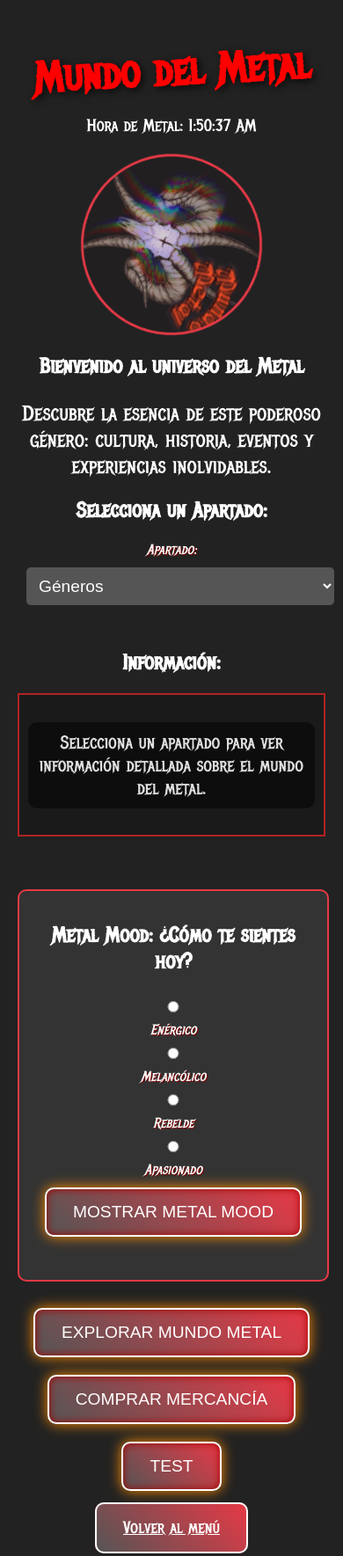
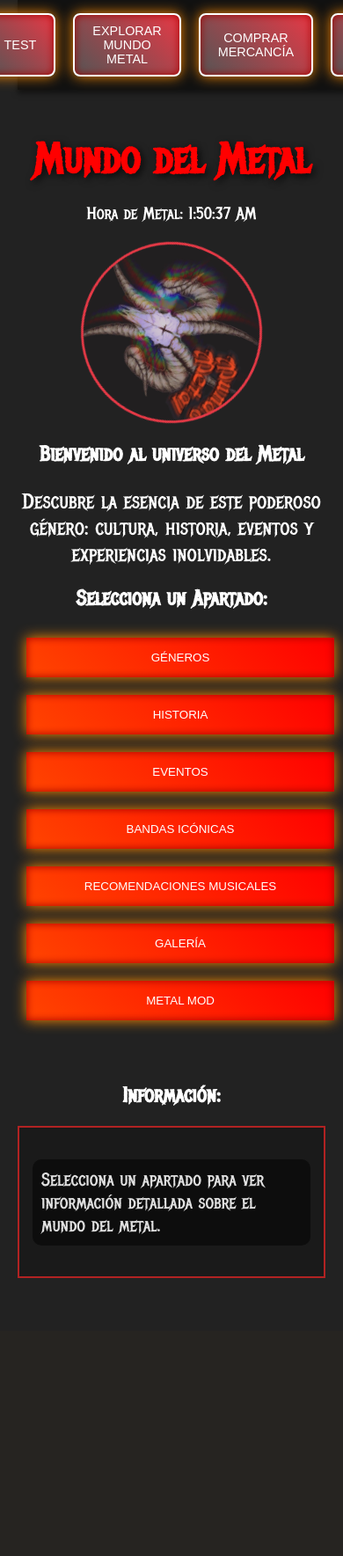
Before and after one commit to PipzhasP/PipzhasP.github.io, a PHP site: page /metal.html in a window 390 px wide. Shown: the whole page at 88% size. After the commit the page ends 1453 px from the top, so only its background shows below. Run offline with PHP 8.4, Linux system fonts and the light colour scheme.

Commit message:
Add files via upload

```diff
--- a/index.html
+++ b/index.html
@@ -5,6 +5,8 @@
   <meta name="viewport" content="width=device-width, initial-scale=1.0">
   <title>Selector de Opciones</title>
   <link href="https://fonts.googleapis.com/css2?family=Metal+Mania&display=swap" rel="stylesheet">
+  <script src="https://cdnjs.cloudflare.com/ajax/libs/jquery/3.6.0/jquery.min.js"></script>
+  <link rel="stylesheet" type="text/css" href="metal.css">
   <style>
     body {
       font-family: 'Metal Mania', cursive;
--- a/metal.css
+++ b/metal.css
@@ -1,9 +1,5 @@
-@media (max-width: 600px) {
-    .main {
-      flex-direction: column;
-    }
-  }
-  body {
+/* Estilos básicos para el body */
+body {
     background-color: #1a1a1a; /* Fondo sólido */
     font-family: 'Metal Mania', cursive; /* Fuente temática del metal */
     color: #e0e0e0;
@@ -11,6 +7,7 @@
     padding: 0;
 }
 
+/* Estilo del encabezado h1 */
 h1 {
     color: #ff0000;
     font-size: 56px; /* Tamaño destacado */
@@ -18,6 +15,7 @@ h1 {
     transform: rotate(-3deg); /* Efecto inclinado */
 }
 
+/* Estilos del formulario */
 form {
     background: linear-gradient(180deg, #2a2a2a, #1a1a1a); /* Degradado temático */
     border: 5px double #b22222; /* Borde rojo impactante */
@@ -27,6 +25,7 @@ form {
     width: 80%; /* Tamaño dinámico para adaptarse a pantallas */
 }
 
+/* Estilos del botón */
 button {
     background: linear-gradient(45deg, #ff4500, #ff0000); /* Fondo llamativo */
     box-shadow: 0px 0px 15px #ff8c00, 0px 0px 10px #a40000 inset; /* Efecto brillante */
@@ -39,17 +38,20 @@ button {
     transition: transform 0.3s, box-shadow 0.3s; /* Suavidad en efectos */
 }
 
+/* Efectos al pasar el mouse por el botón */
 button:hover {
     background: linear-gradient(45deg, #a40000, #7b0000); /* Cambio al pasar el mouse */
     box-shadow: 0px 0px 20px #dd1818; /* Intensifica el brillo */
     transform: scale(1.1); /* Efecto de zoom */
 }
 
+/* Estilos para las etiquetas */
 label {
     font-style: italic; /* Un toque inclinado */
     text-shadow: 1px 1px #7b0000; /* Sombra temática */
 }
 
+/* Estilos para select e input */
 select, input {
     background-color: #2a2a2a; /* Fondo oscuro */
     border: 2px solid #b22222; /* Borde rojo */
@@ -59,10 +61,12 @@ select, input {
     width: 100%; /* Ajuste responsivo */
 }
 
+/* Efecto de hover para select e input */
 select:hover, input:hover {
     border-color: #ff0000; /* Cambiar borde al pasar el mouse */
 }
 
+/* Estilos para el apartado de información */
 #info-apartado {
     border: 2px solid #b22222; /* Borde temático */
     padding: 10px;
@@ -71,3 +75,61 @@ select:hover, input:hover {
     color: #e0e0e0;
     text-align: center;
 }
+
+/* Media Query para pantallas pequeñas (móviles) */
+@media (max-width: 600px) {
+    body {
+        background-color: #121212; /* Fondo más oscuro en pantallas pequeñas */
+    }
+
+    h1 {
+        font-size: 32px; /* Reducir el tamaño del encabezado */
+        text-shadow: 2px 2px 6px #7b0000, 0 0 4px #fc0202; /* Ajustar la sombra */
+        transform: rotate(0); /* Eliminar el efecto de rotación */
+    }
+
+    form {
+        width: 90%; /* Aumentar el ancho del formulario en pantallas pequeñas */
+        margin: 10px; /* Ajustar márgenes */
+        padding: 15px; /* Reducir el padding */
+    }
+
+    button {
+        width: 100%; /* Botón de ancho completo en móviles */
+        padding: 15px; /* Aumentar el padding para hacer más fácil el clic */
+    }
+
+    #info-apartado {
+        padding: 15px; /* Aumentar el padding en pantallas pequeñas */
+    }
+}
+
+/* Media Query para pantallas medianas (tabletas) */
+@media (min-width: 601px) and (max-width: 1024px) {
+    h1 {
+        font-size: 48px; /* Tamaño mediano para tabletas */
+    }
+
+    form {
+        width: 70%; /* Formulario más pequeño en tabletas */
+    }
+
+    button {
+        width: 100%; /* Botón de ancho completo en tabletas también */
+    }
+
+    #info-apartado {
+        padding: 12px; /* Ajuste de padding en tabletas */
+    }
+}
+
+/* Media Query para pantallas grandes (escritorios) */
+@media (min-width: 1025px) {
+    form {
+        width: 60%; /* Formulario más pequeño en pantallas grandes */
+    }
+
+    button {
+        width: auto; /* Botón de tamaño normal en pantallas grandes */
+    }
+}
--- a/metal.html
+++ b/metal.html
@@ -15,18 +15,52 @@
       --btn-bg: #555;
       --btn-hover: #999;
     }
+
+    /* Barra de navegación en la parte superior */
+    .navbar {
+      display: flex;
+      justify-content: center;
+      background-color: #111;
+      padding: 15px;
+      position: fixed;
+      top: 0;
+      width: 100%;
+      z-index: 10;
+      box-shadow: 0 4px 6px rgba(0, 0, 0, 0.5);
+    }
+
+    .navbar .btn {
+      margin: 0 10px;
+      font-size: 0.9rem; /* Hacer los botones más pequeños */
+      padding: 10px 20px; /* Reducir el tamaño de los botones */
+      background: linear-gradient(45deg, var(--btn-bg), var(--accent));
+      color: #fff;
+      border: 2px solid #fff;
+      border-radius: 8px; /* Bordes más redondeados */
+      cursor: pointer;
+      transition: transform 0.3s ease, background 0.3s ease, box-shadow 0.3s ease;
+    }
+
+    .navbar .btn:hover {
+      transform: scale(1.1);
+      box-shadow: 0 0 20px var(--accent);
+      background: linear-gradient(45deg, var(--accent), var(--btn-hover));
+    }
+
     body {
       font-family: 'Metal Mania', cursive;
       text-align: center;
       background: var(--primary-bg);
       color: #fff;
-      padding: 20px;
+      padding: 120px 20px 20px;
       margin: 0;
       transition: background-image 1s ease-in-out;
     }
+
     h1, h2 {
       margin-bottom: 20px;
     }
+
     h1 {
       font-size: 3rem;
       animation: fadeIn 2s;
@@ -34,14 +68,38 @@
       text-shadow: 3px 3px 8px rgba(0,0,0,0.7);
       margin-bottom: 20px;
     }
+
     @keyframes fadeIn {
       from { opacity: 0; }
       to { opacity: 1; }
     }
+
     p {
       font-size: 1.5rem;
       margin-bottom: 20px;
     }
+    h1, h2 {
+      margin-bottom: 20px;
+    }
+
+    h1 {
+      font-size: 3rem;
+      animation: fadeIn 2s;
+      cursor: pointer;
+      text-shadow: 3px 3px 8px rgba(0,0,0,0.7);
+      margin-bottom: 20px;
+    }
+
+    @keyframes fadeIn {
+      from { opacity: 0; }
+      to { opacity: 1; }
+    }
+
+    p {
+      font-size: 1.5rem;
+      margin-bottom: 20px;
+    }
+
     .btn {
       padding: 15px 30px;
       background: linear-gradient(45deg, var(--btn-bg), var(--accent));
@@ -53,15 +111,18 @@
       font-size: 1.2rem;
       transition: transform 0.3s ease, background 0.3s ease, box-shadow 0.3s ease;
     }
+
     .btn:hover {
       transform: scale(1.1);
       box-shadow: 0 0 20px var(--accent);
       background: linear-gradient(45deg, var(--accent), var(--btn-hover));
     }
+
     #clock {
       font-size: 1.2rem;
       margin-top: 10px;
     }
+
     #metalIcon {
       width: 200px;
       height: 200px;
@@ -71,17 +132,21 @@
       border: 3px solid var(--accent);
       transition: transform 0.3s ease, box-shadow 0.3s ease;
     }
+
     #metalIcon:hover {
       transform: scale(1.1);
       box-shadow: 0 0 20px var(--accent);
     }
+
     @keyframes spin {
       from { transform: rotate(0deg); }
       to { transform: rotate(360deg); }
     }
+
     #metalIcon {
       animation: spin 5s linear infinite;
     }
+
     .mood-section {
       border: 2px solid var(--accent);
       padding: 15px;
@@ -91,9 +156,11 @@
       background: var(--secondary-bg);
       transition: transform 0.3s ease;
     }
+
     .mood-section:hover {
       transform: scale(1.05);
     }
+
     select {
       font-size: 1.2rem;
       padding: 10px;
@@ -104,52 +171,108 @@
       border: none;
       transition: background-color 0.3s;
     }
+
     #info-apartado p {
       font-size: 1.3rem;
       background: rgba(0, 0, 0, 0.5);
       padding: 10px;
       border-radius: 10px;
+      text-align: left;
+    }
+
+    /* Estilos para apartados con listas */
+    .info-section {
+      margin-top: 20px;
+      padding: 20px;
+      background-color: var(--secondary-bg);
+      border-radius: 10px;
+      border: 2px solid var(--accent);
+    }
+
+    .info-section h3 {
+      font-size: 1.8rem;
+      color: var(--accent);
+      margin-bottom: 15px;
+    }
+
+    .info-section ul {
+      font-size: 1.2rem;
+      line-height: 1.5;
+    }
+
+    .info-section ul li {
+      margin: 5px 0;
+    }
+
+    .info-section ul li strong {
+      color: var(--accent);
+    }
+
+    /* Agregar estilos especiales para "Metal Mod" */
+    #metalmod-content {
+      padding: 20px;
+      margin-top: 20px;
+      background-color: #444;
+      border: 2px solid var(--accent);
+      border-radius: 10px;
+      box-shadow: 0 0 15px var(--accent);
+      transition: transform 0.3s ease;
+      font-size: 1.3rem;
+      color: #fff;
+      display: none; /* Inicialmente oculto */
+    }
+
+    #metalmod-content h3 {
+      font-size: 2rem;
+      margin-bottom: 10px;
+      color: var(--accent);
+    }
+
+    #metalmod-content p {
+      font-size: 1.2rem;
     }
   </style>
 </head>
 <body>
-  <!-- Título interactivo con Easter Egg -->
+  <!-- Barra de navegación -->
+  <div class="navbar">
+    <button class="btn" onclick="location.href='test.html'">Test</button>
+    <button class="btn" onclick="location.href='explorar.html'">Explorar Mundo Metal</button>
+    <button class="btn" onclick="location.href='mercancia.html'">Comprar Mercancía</button>
+    <button class="btn" onclick="location.href='index.html'">Volver al Menú</button>
+
+  </div>
+
   <h1 id="mainTitle">Mundo del Metal</h1>
 
   <!-- Reloj en tiempo real -->
   <div id="clock"></div>
 
-  <!-- Icono rotatorio -->
   <img id="metalIcon" src="metal_icon.jpg" alt="Metal Icon">
 
-  <!-- Introducción -->
   <h2>Bienvenido al universo del Metal</h2>
   <p>Descubre la esencia de este poderoso género: cultura, historia, eventos y experiencias inolvidables.</p>
 
-  <!-- Apartados -->
   <h2>Selecciona un Apartado:</h2>
-  <label for="apartado">Apartado:</label>
-  <select id="apartado" name="apartado">
-    <option value="generos">Géneros</option>
-    <option value="historia">Historia</option>
-    <option value="eventos">Eventos</option>
-    <option value="bandas">Bandas Icónicas</option>
-    <option value="recomendaciones">Recomendaciones Musicales</option>
-    <option value="galeria">Galería</option>
-    <option value="metalmod">Metal Mod</option>
-  </select>
+  <div class="apartados-container">
+    <button class="apartado-btn" id="generos">Géneros</button>
+    <button class="apartado-btn" id="historia">Historia</button>
+    <button class="apartado-btn" id="eventos">Eventos</button>
+    <button class="apartado-btn" id="bandas">Bandas Icónicas</button>
+    <button class="apartado-btn" id="recomendaciones">Recomendaciones Musicales</button>
+    <button class="apartado-btn" id="galeria">Galería</button>
+    <button class="apartado-btn" id="metalmod">Metal Mod</button>
+  </div>
+
   <br><br>
-
-  <!-- Información sobre el apartado seleccionado -->
   <h2>Información:</h2>
   <div id="info-apartado">
-    <p>
-      Selecciona un apartado para ver información detallada sobre el mundo del metal.
-    </p>
+    <p>Selecciona un apartado para ver información detallada sobre el mundo del metal.</p>
   </div>
   <br><br>
 
-  <!-- Dinámica: Metal Mood -->
+  <!-- Contenido de Metal Mod -->
+  <div id="metalmod-content">
     <div class="mood-section">
         <h2>Metal Mood: ¿Cómo te sientes hoy?</h2>
         <label><input type="radio" name="mood" value="energetico"> Enérgico</label>
@@ -161,14 +284,6 @@
         <p id="moodResult"></p>
       </div>
 
-  <!-- Botones de navegación -->
-  <button id="explorar" class="btn" onclick="location.href='explorar.html'">Explorar Mundo Metal</button>
-  <button id="comprar" class="btn" onclick="location.href='mercancia.html'">Comprar Mercancía</button>
-  <button id="test" class="btn" onclick="location.href='test.html'">Test</button>
-
-  <br><br>
-  <a href="index.html" class="btn">Volver al menú</a>
-
   <script>
     // Actualizar el reloj en tiempo real
     function updateClock() {
@@ -179,67 +294,126 @@
     setInterval(updateClock, 1000);
     updateClock();
 
-    // Cuando se cambia el apartado, se muestra información personalizada
-    $("#apartado").change(function(){
-      let selected = $(this).val();
+    // Función para mostrar información y cambiar el fondo
+    function mostrarInformacion(apartado) {
       let info = "", bgImage = "";
-      switch(selected) {
+
+      // Restablecer visibilidad de "Metal Mod"
+      $("#metalmod-content").hide(); // Ocultar la sección de Metal Mod cuando se cambia otro apartado
+
+      switch (apartado) {
         case "generos":
-          info = "Géneros:<br>" +
-                 "Explora la diversidad del metal, desde el agresivo Thrash y Death hasta el melódico Symphonic y Folk. <br>" +
-                 "Cada subgénero tiene su propia vibra y ritmo que impacta a nivel emocional y cultural.";
+          info = `
+            <div class="info-section">
+              <h3>Géneros del Metal</h3>
+              <p>Explora la diversidad del metal, desde el agresivo Thrash y Death hasta el melódico Symphonic y Folk.</p>
+              <ul>
+                <li><strong>Thrash Metal:</strong> Rápido, agresivo y técnico. Bandas: Metallica, Slayer, Megadeth.</li>
+                <li><strong>Death Metal:</strong> Sonido más pesado, con growls. Bandas: Death, Cannibal Corpse.</li>
+                <li><strong>Symphonic Metal:</strong> Metal con influencias clásicas. Bandas: Nightwish, Epica.</li>
+                <li><strong>Folk Metal:</strong> Mezcla de metal y música folclórica. Bandas: Finntroll, Ensiferum.</li>
+              </ul>
+            </div>`;
           bgImage = "url('bg_generos.png')";
           break;
         case "historia":
-          info = "Historia:<br>" +
-                 "El metal surgió en los años 60, marcado por la influencia del blues, el rock y la rebeldía. <br>" +
-                 "Bandas pioneras como Black Sabbath transformaron el sonido y la actitud, abriendo el camino para una evolución que ha incluido movimientos como el Thrash, Doom, y Symphonic Metal. <br>" +
-                 "Descubre cómo este género ha influido en la cultura popular y ha sido un reflejo de las tensiones sociales a lo largo del tiempo.";
+          info = `
+            <div class="info-section">
+              <h3>Historia del Metal</h3>
+              <p>El metal surgió a fines de los 60, influenciado por el blues, el rock y la rebeldía juvenil. Su evolución se ha dado con diversas subculturas y géneros.</p>
+              <ul>
+                <li><strong>Años 60:</strong> Inicios con bandas como Black Sabbath y Led Zeppelin.</li>
+                <li><strong>Años 80:</strong> Explosión del Thrash y Heavy Metal, con Metallica y Iron Maiden.</li>
+                <li><strong>Años 90:</strong> Aparición del Nu Metal y Death Metal.</li>
+              </ul>
+            </div>`;
           bgImage = "url('bg_historia.png')";
           break;
         case "eventos":
-          info = "Eventos:<br>" +
-                 "Infórmate sobre festivales y conciertos legendarios que han definido la cultura metalera.<br>" +
-                 "Eventos como Wacken Open Air y Hellfest reúnen a miles de fans en una celebración de la pasión y la energía del metal.";
+          info = `
+            <div class="info-section">
+              <h3>Eventos y Festivales</h3>
+              <p>Descubre algunos de los festivales más importantes en la escena metalera.</p>
+              <ul>
+                <li><strong>Wacken Open Air:</strong> El mayor festival de metal del mundo.</li>
+                <li><strong>Download Festival:</strong> Otro de los grandes encuentros del metal.</li>
+                <li><strong>Hellfest:</strong> Celebrado en Francia, conocido por su alineación diversa.</li>
+              </ul>
+            </div>`;
           bgImage = "url('bg_eventos.jpg')";
           break;
         case "bandas":
-          info = "Bandas Icónicas:<br>" +
-                 "Sumérgete en la historia de las bandas que han marcado el camino del metal, desde Black Sabbath, Metallica e Iron Maiden, hasta Slipknot y Tool. <br>" +
-                 "Cada banda cuenta una historia de innovación y rebeldía.";
+          info = `
+            <div class="info-section">
+              <h3>Bandas Icónicas</h3>
+              <p>Algunas de las bandas más influyentes en el mundo del metal:</p>
+              <ul>
+                <li><strong>Black Sabbath:</strong> Pioneros del género.</li>
+                <li><strong>Iron Maiden:</strong> Los reyes del Heavy Metal.</li>
+                <li><strong>Metallica:</strong> Bandas que definieron el Thrash Metal.</li>
+              </ul>
+            </div>`;
           bgImage = "url('bg_bandas.jpg')";
           break;
         case "recomendaciones":
-          info = "Recomendaciones Musicales:<br>" +
-                 "Escucha álbumes esenciales y descubre nuevos lanzamientos recomendados por expertos y fans del metal. <br>" +
-                 "De los clásicos a las propuestas vanguardistas, encuentra el sonido perfecto para cada estado de ánimo.";
+          info = `
+            <div class="info-section">
+              <h3>Recomendaciones Musicales</h3>
+              <p>Escucha estos álbumes y bandas para ampliar tu colección de metal:</p>
+              <ul>
+                <li><strong>Master of Puppets:</strong> Metallica.</li>
+                <li><strong>Paranoid:</strong> Black Sabbath.</li>
+                <li><strong>The Number of the Beast:</strong> Iron Maiden.</li>
+              </ul>
+            </div>`;
           bgImage = "url('bg_recomendaciones.jpg')";
           break;
         case "galeria":
-          info = "Galería:<br>" +
-                 "Disfruta de una colección visual con imágenes icónicas<br>" +
-                 "<img src='galeria1.jpg' alt='Imagen 1' style='width:200px;margin:5px;'><br>" +
-                 "<img src='galeria2.jpg' alt='Imagen 2' style='width:200px;margin:5px;'><br>" +
-                 "<img src='galeria3.jpg' alt='Imagen 3' style='width:200px;margin:5px;'><br>" +
-                 "Revive los momentos históricos y la estética del mundo metal.";
+          info = `
+            <div class="info-section">
+              <h3>Galería</h3>
+              <p>Disfruta de algunas imágenes que capturan la esencia del metal:</p>
+              <img src="galeria1.jpg" alt="Imagen 1" style="width:200px;margin:5px;">
+              <img src="galeria2.jpg" alt="Imagen 2" style="width:200px;margin:5px;">
+              <img src="galeria3.jpg" alt="Imagen 3" style="width:200px;margin:5px;">
+            </div>`;
           bgImage = "url('bg_galeria.jpg')";
           break;
         case "metalmod":
-          info = "Metal Mod:<br>" +
-                 "Esta sección se dedica a la fusión innovadora entre el metal y la tecnología digital.<br>" +
-                 "Descubre cómo el metal se adapta a la era moderna con propuestas experimentales y colaboraciones vanguardistas.";
+          info = "¡Bienvenido a Metal Mod!<br>Descubre cómo el metal se fusiona con la tecnología.";
           bgImage = "url('bg_metalmod.jpg')";
+          $("#metalmod-content").show(); // Mostrar contenido de Metal Mod
           break;
         default:
-          info = "Selecciona un apartado para ver más información.";
-          bgImage = "";
+          info = "Selecciona un apartado.";
+          bgImage = "url('bg_default.jpg')";
       }
-      $("#info-apartado").fadeOut(300, function(){
-        // Reemplazamos saltos de línea (\n) por <br> en el contenido, si fuera necesario
-        const htmlContent = info; // info ya contiene <br>
-        $(this).html("<p>" + htmlContent + "</p>").fadeIn(300);
+
+      document.getElementById("info-apartado").innerHTML = info;
+      document.body.style.backgroundImage = bgImage;
+    }
+
+    // Agregar event listeners a los botones
+    document.getElementById("generos").addEventListener("click", function() {
+      mostrarInformacion("generos");
     });
-      $("body").css("background-image", bgImage);
+    document.getElementById("historia").addEventListener("click", function() {
+      mostrarInformacion("historia");
+    });
+    document.getElementById("eventos").addEventListener("click", function() {
+      mostrarInformacion("eventos");
+    });
+    document.getElementById("bandas").addEventListener("click", function() {
+      mostrarInformacion("bandas");
+    });
+    document.getElementById("recomendaciones").addEventListener("click", function() {
+      mostrarInformacion("recomendaciones");
+    });
+    document.getElementById("galeria").addEventListener("click", function() {
+      mostrarInformacion("galeria");
+    });
+    document.getElementById("metalmod").addEventListener("click", function() {
+      mostrarInformacion("metalmod");
     });
 
        // Función para mostrar el mensaje basado en la selección del Metal Mood
@@ -272,20 +446,7 @@
       // Reemplazamos saltos de línea "\n" por <br> solo para mostrar en HTML
       $("#moodResult").hide().html(moodMessage.replace(/\n/g,"<br>")).fadeIn(500);
     }
-
-    // Easter Egg: Doble clic en el título para mensaje especial y reproducir sonido
-    document.getElementById("mainTitle").addEventListener("dblclick", function() {
-      alert("¡Metal Forever!\nSiente la fuerza del metal en cada latido.");
-      const audio = document.getElementById("metalSound");
-      if (audio) {
-        audio.currentTime = 0;
-        audio.play();
-      }
-    });
   </script>
-
-  <!-- Audio para Easter Egg -->
-  <audio id="metalSound" src="metal_sound.mp3"></audio>
 
 </body>
 </html>
--- a/test.html
+++ b/test.html
@@ -5,6 +5,8 @@
   <meta name="viewport" content="width=device-width, initial-scale=1.0">
   <title>Test: ¿Qué tanto sabes del metal?</title>
   <link href="https://fonts.googleapis.com/css2?family=Metal+Mania&display=swap" rel="stylesheet">
+  <script src="https://cdnjs.cloudflare.com/ajax/libs/jquery/3.6.0/jquery.min.js"></script>
+  <link rel="stylesheet" type="text/css" href="metal.css">
   <style>
     :root {
       --bg-color: #111;
```
Also changed, not shown: black_sabbath.jpg (added), festival_metal.jpg (added), iron_maiden.jpg (added), mascaras_metal.jpg (added), metallica.jpg (added). Lines whose indentation alone changed are shown as unchanged.
